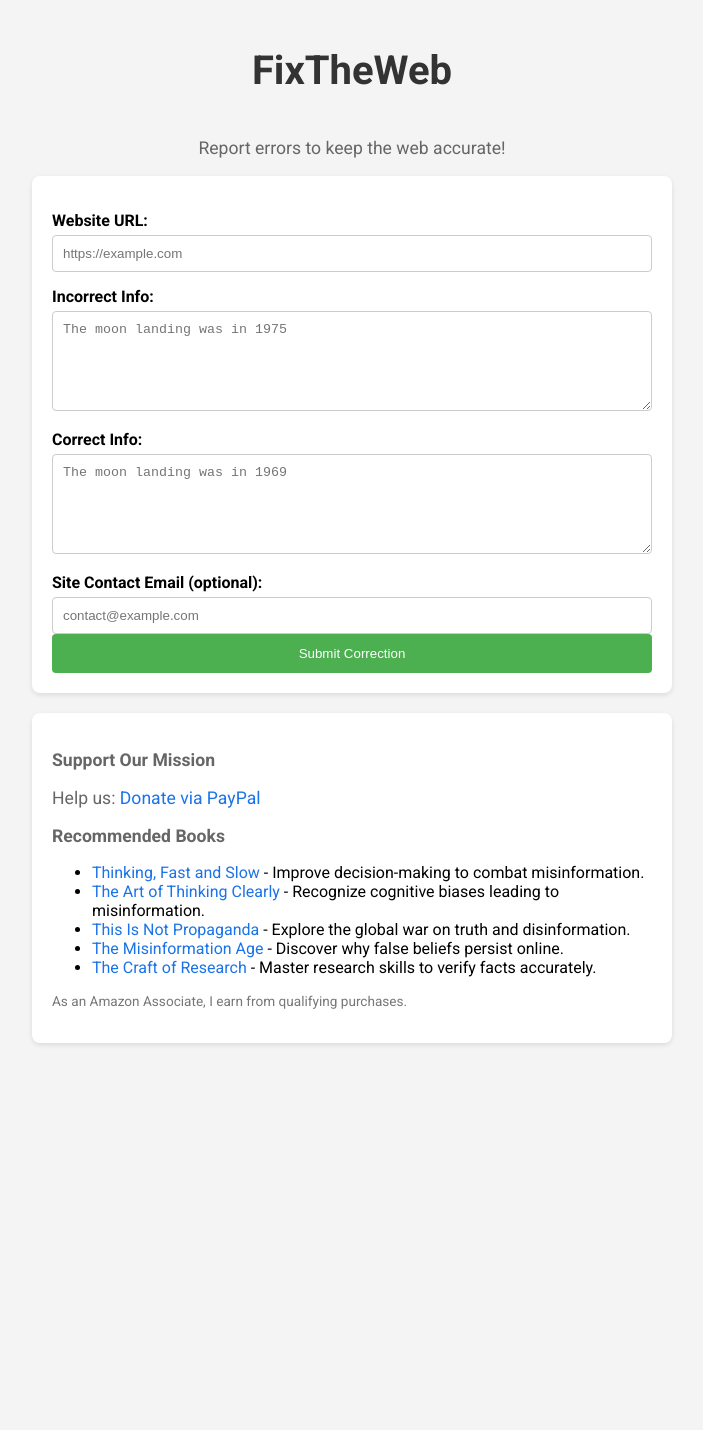
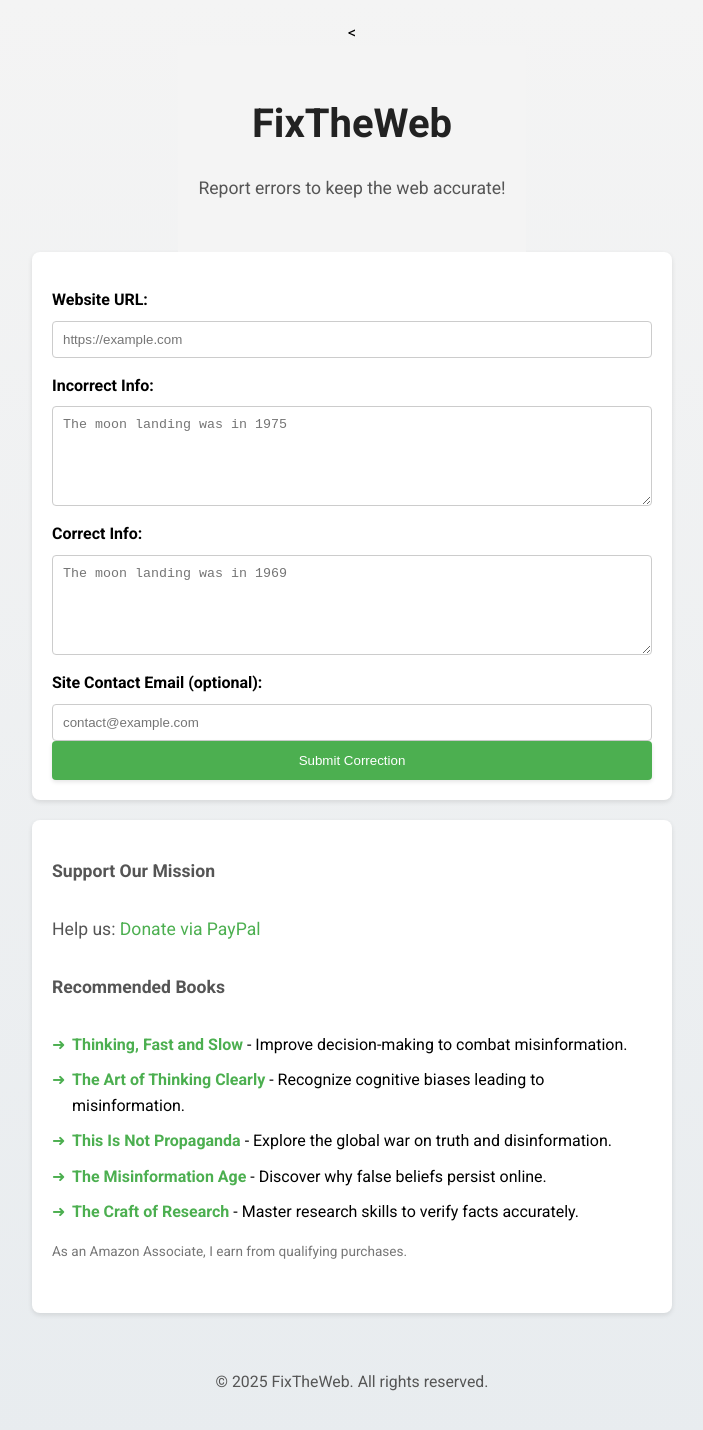
Before and after one commit to FixTheWeb/fix-the-web, a plain HTML site: page index.html in a window 1280 px wide. Shown: the whole page, without its empty margins (288-991 px from the left). Before the commit the page ends 1083 px from the top, so only its background shows below. Drawn offline with Linux system fonts and the light colour scheme.

Commit message:
Update index.html

```diff
--- a/index.html
+++ b/index.html
@@ -1,4 +1,4 @@
-<!DOCTYPE html>
+<<!DOCTYPE html>
 <html lang="en">
 <head>
     <meta charset="UTF-8">
@@ -10,13 +10,30 @@
             font-family: 'Roboto', sans-serif;
             margin: 0;
             padding: 20px;
-            background: #f4f4f4;
+            background: linear-gradient(to bottom, #f4f4f4, #e8ecef);
             display: flex;
             flex-direction: column;
             align-items: center;
+            line-height: 1.6;
         }
-        h1 { font-size: 2.5em; color: #333; }
-        p { font-size: 1.1em; color: #666; }
+        header {
+            position: sticky;
+            top: 0;
+            background: #f4f4f4;
+            padding: 20px;
+            text-align: center;
+            z-index: 1;
+        }
+        h1 {
+            font-size: 2.5em;
+            color: #222;
+            margin-bottom: 10px;
+        }
+        p {
+            font-size: 1.1em;
+            color: #555;
+            margin-bottom: 30px;
+        }
         form, .monetize {
             max-width: 600px;
             width: 100%;
@@ -25,8 +42,17 @@
             border-radius: 8px;
             box-shadow: 0 2px 5px rgba(0,0,0,0.1);
             margin-bottom: 20px;
+            transition: box-shadow 0.3s, transform 0.3s;
         }
-        label { font-weight: bold; margin: 15px 0 5px; display: block; }
+        form:hover, .monetize:hover {
+            box-shadow: 0 4px 10px rgba(0,0,0,0.15);
+            transform: translateY(-2px);
+        }
+        label {
+            font-weight: bold;
+            margin: 15px 0 8px;
+            display: block;
+        }
         input, textarea {
             width: 100%;
             padding: 10px;
@@ -34,7 +60,15 @@
             border-radius: 4px;
             box-sizing: border-box;
         }
-        textarea { min-height: 100px; resize: vertical; }
+        input:focus, textarea:focus {
+            border-color: #4CAF50;
+            outline: none;
+            box-shadow: 0 0 5px rgba(76, 175, 80, 0.3);
+        }
+        textarea {
+            min-height: 100px;
+            resize: vertical;
+        }
         button {
             width: 100%;
             padding: 12px;
@@ -43,21 +77,78 @@
             border: none;
             border-radius: 4px;
             cursor: pointer;
-            transition: background 0.3s;
+            transition: background 0.3s, box-shadow 0.3s;
+            box-shadow: 0 2px 4px rgba(0, 0, 0, 0.1);
         }
-        button:hover { background: #45a049; }
-        .monetize a { color: #1a73e8; text-decoration: none; }
-        .monetize a:hover { text-decoration: underline; }
-        .disclosure { font-size: 0.85em; color: #777; margin-top: 15px; }
+        button:hover {
+            background: #45a049;
+            box-shadow: 0 4px 6px rgba(0, 0, 0, 0.15);
+        }
+        .monetize a {
+            color: #4CAF50;
+            text-decoration: none;
+        }
+        .monetize a:hover {
+            text-decoration: underline;
+        }
+        .monetize a[href*="paypal"] {
+            display: inline-block;
+            padding: 8px 16px;
+            background: #0070ba;
+            color: white;
+            border-radius: 4px;
+        }
+        .monetize a[href*="paypal"]:hover {
+            background: #005ea6;
+            text-decoration: none;
+        }
+        .monetize ul {
+            list-style: none;
+            padding-left: 0;
+        }
+        .monetize li {
+            padding-left: 20px;
+            position: relative;
+            margin-bottom: 10px;
+        }
+        .monetize li:before {
+            content: "➜";
+            position: absolute;
+            left: 0;
+            color: #4CAF50;
+        }
+        .disclosure {
+            font-size: 0.85em;
+            color: #777;
+            margin-top: 15px;
+        }
+        footer {
+            text-align: center;
+            font-size: 0.9em;
+            color: #777;
+            margin-top: 20px;
+        }
         @media (max-width: 600px) {
-            form, .monetize { padding: 15px; }
-            h1 { font-size: 2em; }
+            form, .monetize {
+                padding: 15px;
+            }
+            h1 {
+                font-size: 2em;
+            }
+            input, textarea, button {
+                font-size: 1em;
+            }
+            .monetize ul {
+                padding-left: 10px;
+            }
         }
     </style>
 </head>
 <body>
-    <h1>FixTheWeb</h1>
-    <p>Report errors to keep the web accurate!</p>
+    <header>
+        <h1>FixTheWeb</h1>
+        <p>Report errors to keep the web accurate!</p>
+    </header>
     <form id="errorForm">
         <label for="url">Website URL:</label>
         <input type="url" id="url" required placeholder="https://example.com">
@@ -74,14 +165,17 @@
         <p>Help us: <a href="YOUR_PAYPAL_DONATE_LINK" target="_blank">Donate via PayPal</a></p>
         <p><strong>Recommended Books</strong></p>
         <ul>
-            <li><a href="https://www.amazon.com/Thinking-Fast-Slow-Daniel-Kahneman/dp/0374533555?tag=fixtheweb21-20" target="_blank">Thinking, Fast and Slow</a> - Improve decision-making to combat misinformation.</li>
-            <li><a href="https://www.amazon.com/Art-Thinking-Clearly-Rolf-Dobelli/dp/0062219693?tag=fixtheweb21-20" target="_blank">The Art of Thinking Clearly</a> - Recognize cognitive biases leading to misinformation.</li>
-            <li><a href="https://www.amazon.com/This-Not-Propaganda-Adventures-Against/dp/1541762118?tag=fixtheweb21-20" target="_blank">This Is Not Propaganda</a> - Explore the global war on truth and disinformation.</li>
-            <li><a href="https://www.amazon.com/Misinformation-Age-False-Beliefs-Spread/dp/0300234015?tag=fixtheweb21-20" target="_blank">The Misinformation Age</a> - Discover why false beliefs persist online.</li>
-            <li><a href="https://www.amazon.com/Craft-Research-Chicago-Writing-Publishing/dp/022623973X?tag=fixtheweb21-20" target="_blank">The Craft of Research</a> - Master research skills to verify facts accurately.</li>
+            <li><strong><a href="https://www.amazon.com/Thinking-Fast-Slow-Daniel-Kahneman/dp/0374533555?tag=fixtheweb21-20" target="_blank">Thinking, Fast and Slow</a></strong> - Improve decision-making to combat misinformation.</li>
+            <li><strong><a href="https://www.amazon.com/Art-Thinking-Clearly-Rolf-Dobelli/dp/0062219693?tag=fixtheweb21-20" target="_blank">The Art of Thinking Clearly</a></strong> - Recognize cognitive biases leading to misinformation.</li>
+            <li><strong><a href="https://www.amazon.com/This-Not-Propaganda-Adventures-Against/dp/1541762118?tag=fixtheweb21-20" target="_blank">This Is Not Propaganda</a></strong> - Explore the global war on truth and disinformation.</li>
+            <li><strong><a href="https://www.amazon.com/Misinformation-Age-False-Beliefs-Spread/dp/0300234015?tag=fixtheweb21-20" target="_blank">The Misinformation Age</a></strong> - Discover why false beliefs persist online.</li>
+            <li><strong><a href="https://www.amazon.com/Craft-Research-Chicago-Writing-Publishing/dp/022623973X?tag=fixtheweb21-20" target="_blank">The Craft of Research</a></strong> - Master research skills to verify facts accurately.</li>
         </ul>
         <p class="disclosure">As an Amazon Associate, I earn from qualifying purchases.</p>
     </div>
+    <footer>
+        <p>© 2025 FixTheWeb. All rights reserved.</p>
+    </footer>
     <script src="script.js"></script>
 </body>
 </html>
```
